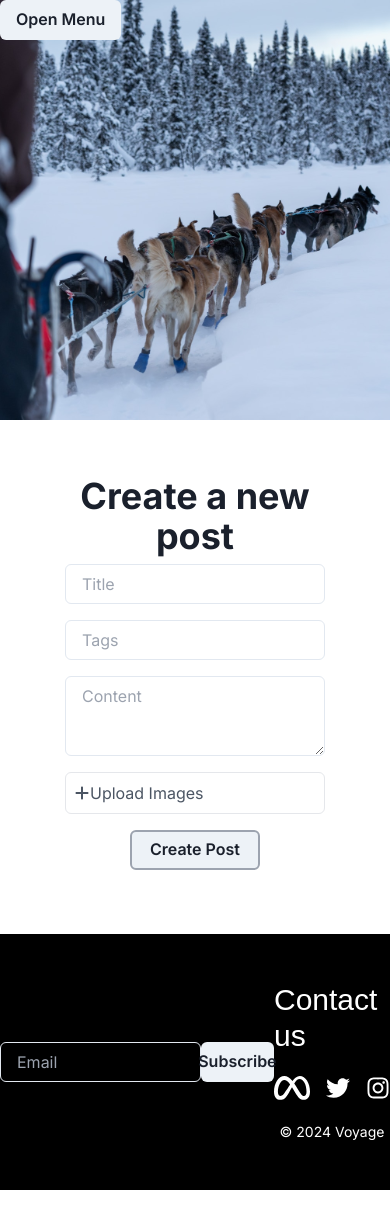
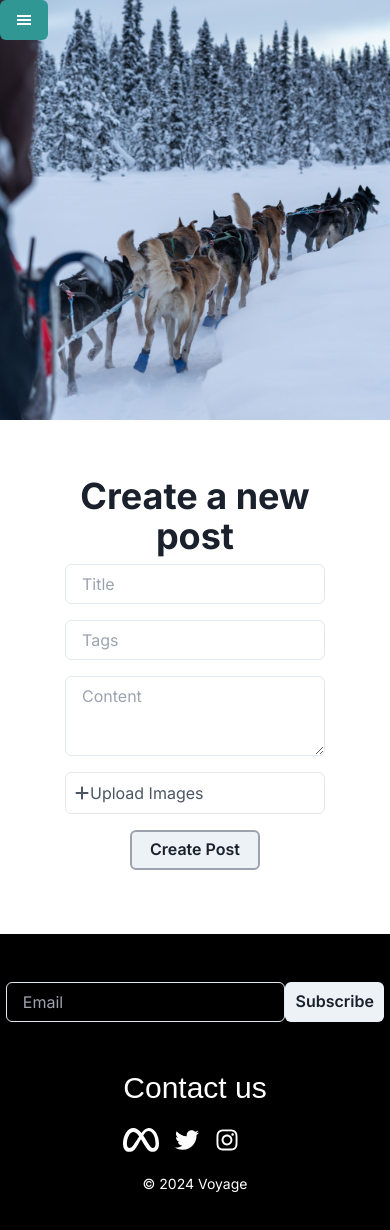
Before and after one commit to greeenboi/sample_blog, a Next.js app: page /Post in a window 390 px wide. Shown: the top 1230 px of the page. Before the commit the page ends 1190 px from the top, so only its background shows below. Built offline with nearby package versions, Linux system fonts and the light colour scheme; no server answers; a web font is replaced by a local one.

Commit message:
final changes

```diff
--- a/app/BlogPosts.jsx
+++ b/app/BlogPosts.jsx
@@ -41,7 +41,7 @@ const BlogPosts = () => {
   }
 
   return (
-    <div className=' grid grid-cols-1 md:grid-cols-3 lg:grid-cols-4 w-fit gap-4 h-fit justify-evenly md: mx-6 my-4'>
+    <div className=' grid grid-cols-1 md:grid-cols-2 lg:grid-cols-4 w-fit gap-4 h-fit justify-evenly md: mx-6 my-4'>
       { loading && <Spinner size='xl' className=' self-center my-6' />}
       {BlogPosts.length === 0 ? (
           <div>No posts</div>
--- a/app/Footer.jsx
+++ b/app/Footer.jsx
@@ -6,7 +6,7 @@ import { Button, Input } from '@chakra-ui/react';
 
 const Footer = () => {
   return (
-    <footer className=' w-screen h-auto py-12 flex flex-row bg-black md:px-12 justify-between items-center'>
+    <footer className=' w-screen h-auto py-12 flex flex-col gap-12 md:flex-row bg-black md:px-12 justify-between items-center'>
         <div className=' flex flex-row'>
             <Input placeholder='Email' colorScheme='teal' className=' w-1/3 h-12 rounded-md bg-gray-800 text-white' />
             <Button className=' w-1/3 h-12 rounded-md bg-gray-800 text-white'>Subscribe</Button>
--- a/app/Navbar.jsx
+++ b/app/Navbar.jsx
@@ -17,6 +17,8 @@ import {
 import Voyage from '@/public/voyage.svg'
 import Image from 'next/image'
 import { BiPlusCircle } from 'react-icons/bi'
+import { GiHamburgerMenu } from "react-icons/gi";
+
 
 const Navbar = () => {
 
@@ -30,13 +32,13 @@ const Navbar = () => {
       <Box display={{ lg: "flex" }} flexBasis={{ lg: "auto" }}>
       {isDrawerSidebar ? (
         <>
-          <Button onClick={onOpen}>Open Menu</Button>
+          <Button colorScheme='teal' variant='solid' onClick={onOpen}><GiHamburgerMenu /></Button>
           <Drawer placement="left" onClose={onClose} isOpen={isOpen}>
             <DrawerOverlay>
               <DrawerContent>
                 <DrawerCloseButton />
-                <DrawerHeader><Image src={Voyage} alt='logo' width={127} height={35} /></DrawerHeader>
-                <DrawerBody className=' font-neon'>
+                <DrawerHeader ><Image src={Voyage} alt='logo' width={127} height={35} /></DrawerHeader>
+                <DrawerBody className=' font-neon flex flex-col bg-gray-800 text-white items-center gap-12 text-lg font-normal py-12' >
                   <Link href='/'>Home</Link>
                   <Link href='/Explore'>Explore</Link>
                   <Link href='/Post'>Create Post</Link>
@@ -46,7 +48,7 @@ const Navbar = () => {
           </Drawer>
         </>
       ) : (
-        <nav className='flex flex-row justify-between w-screen bg-white shadow-lg shadow-gray-500 px-12 py-4 font-Neon text-lg items-center'>
+        <nav className='flex flex-row justify-between w-screen bg-white shadow-lg shadow-gray-500 px-24 py-4 font-Neon text-lg items-center'>
           <Link href='/'>
             <Image src={Voyage} alt='logo' width={127} height={35} />
           </Link>
--- a/app/globals.css
+++ b/app/globals.css
@@ -10,3 +10,19 @@
   scroll-behavior: smooth;
 
 }
+
+html::-webkit-scrollbar {
+  width: 10px;
+}
+
+html::-webkit-scrollbar-track {
+  background: rgba(241, 241, 241,0.2);
+}
+
+html::-webkit-scrollbar-thumb {
+  background: rgb(129, 243, 222);
+}
+
+html::-webkit-scrollbar-thumb:hover {
+  background: rgb(60, 113, 104);
+}
--- a/app/page.js
+++ b/app/page.js
@@ -13,18 +13,18 @@ export default function Home() {
       <section className="w-screen h-[420px] md:h-[500px] lg:h-[720px] overflow-hidden  bg-hero-pattern object-cover bg-center bg-cover bg-no-repeat bg-blend-soft-light">
       <Navbar />
       <div className=" flex flex-col w-full h-full justify-center gap-8">
-        <div className="flex justify-center h-auto items-center">
+        <div className="flex flex-col md:flex-row justify-center h-auto items-center">
           <Image src={Ellipse} alt="Ellipse" width={100} height={100} />
-          <h1 className=" text-center font-Tilt text-9xl text-white">Life is an Adventure</h1>
+          <h1 className=" text-center font-Tilt text-4xl md:text-6xl lg:text-9xl text-white">Life is an Adventure</h1>
         </div>
-        <h3 className=" text-center font-Neon text-4xl text-white ">Travel the world</h3>
+        <h3 className=" text-center font-Neon text-2xl md:text-3xl lg:text-4xl text-white ">Travel the world</h3>
       </div>
       </section>
       <section className=" flex flex-row justify-center items-center my-6 md:my-12 lg:my-24 mx-4">
         <Image src={Imgglry} alt="Ellipse" className=" w-auto h-auto" width={100} height={100} />
       </section>
       <section className=" flex flex-row justify-center items-center my-6 md:my-12 lg:my-24 mx-4">
-        <Image src={Whoarewe} alt="Ellipse" className=" w-auto h-auto" width={100} height={100} />
+        <Image src={Whoarewe} alt="Ellipse" className=" w-[700px] md:w-auto md:h-auto" width={700} height={700} />
       </section>
       <section className="flex flex-wrap md:flex-row min-h-screen">
         <BlogPosts/>
```
